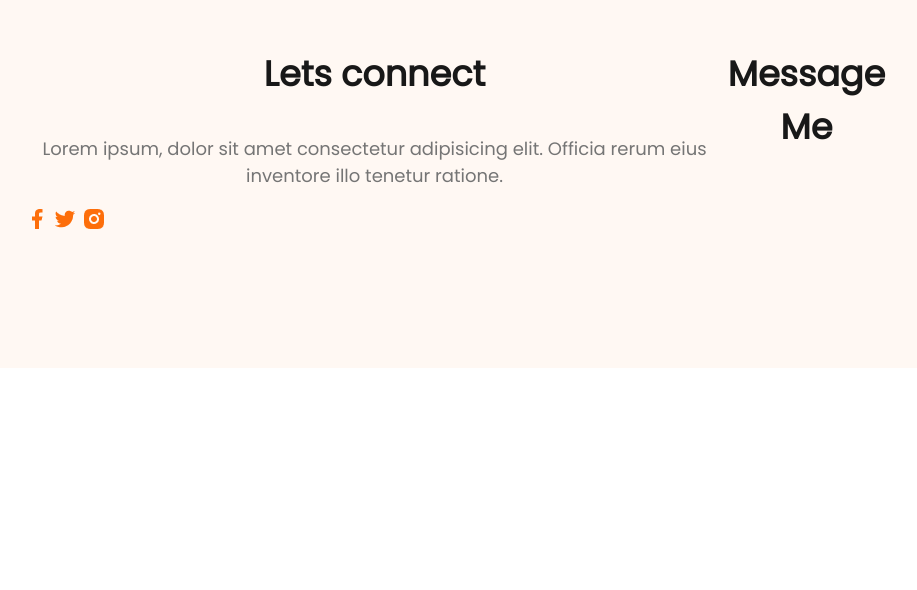
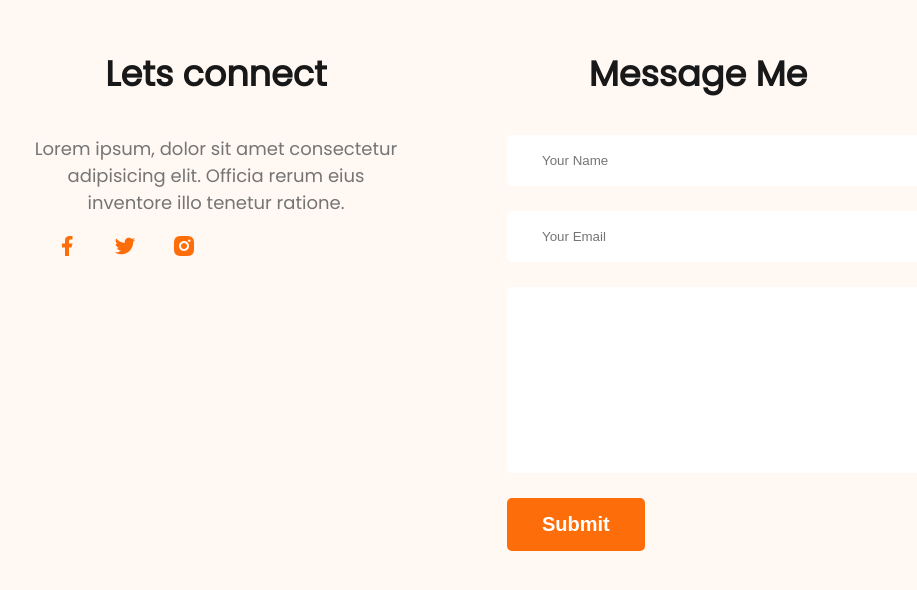
Before and after one commit to Mysha-Mazumder/web-developer-portfolio, a plain HTML site: page index.html in a window 1280 px wide. Shown: the part 3399-3989 px from the top of the page, without its empty margins (183-1100 px from the left). Before the commit the page ends 3775 px from the top, so only its background shows below. Drawn offline with Linux system fonts and the light colour scheme.

Commit message:
addedd footer section with contact form

```diff
--- a/index.html
+++ b/index.html
@@ -174,6 +174,12 @@ My Experience
 </div>
 <div class="footer-column">
  <h3 class="section-title">Message Me</h3>
+ <form class="contact" action="">
+   <input type="text" placeholder="Your Name">
+ <input type="email" name="email" id="email" placeholder="Your Email">
+ <textarea name="" id="" cols="30" rows="10"></textarea>
+<input class="btn-primary" type="submit" value="Submit">
+</form>
 </div>
    </footer>
 </body>
--- a/styles/portfolio.css
+++ b/styles/portfolio.css
@@ -160,7 +160,26 @@ main section{
 /*footer*/
 footer{
     display: flex;
+    gap: 100px;
     background-color:#fff8f3;
     padding: 130px 200px;
     margin-top: 100px;
 }
+.footer-column{
+   width: 50%;
+}
+.contact input[type="text"],input[type="email"] ,textarea{
+    display: block;
+    margin-bottom: 25px;
+    padding: 18px 35px;
+    color: #757575;
+    background-color: #fff;
+    border-radius: 5px;
+    border: 0;
+    resize: none;
+    width: 100%;
+}
+.social-links a{
+margin-left: 30px;
+
+}
```
